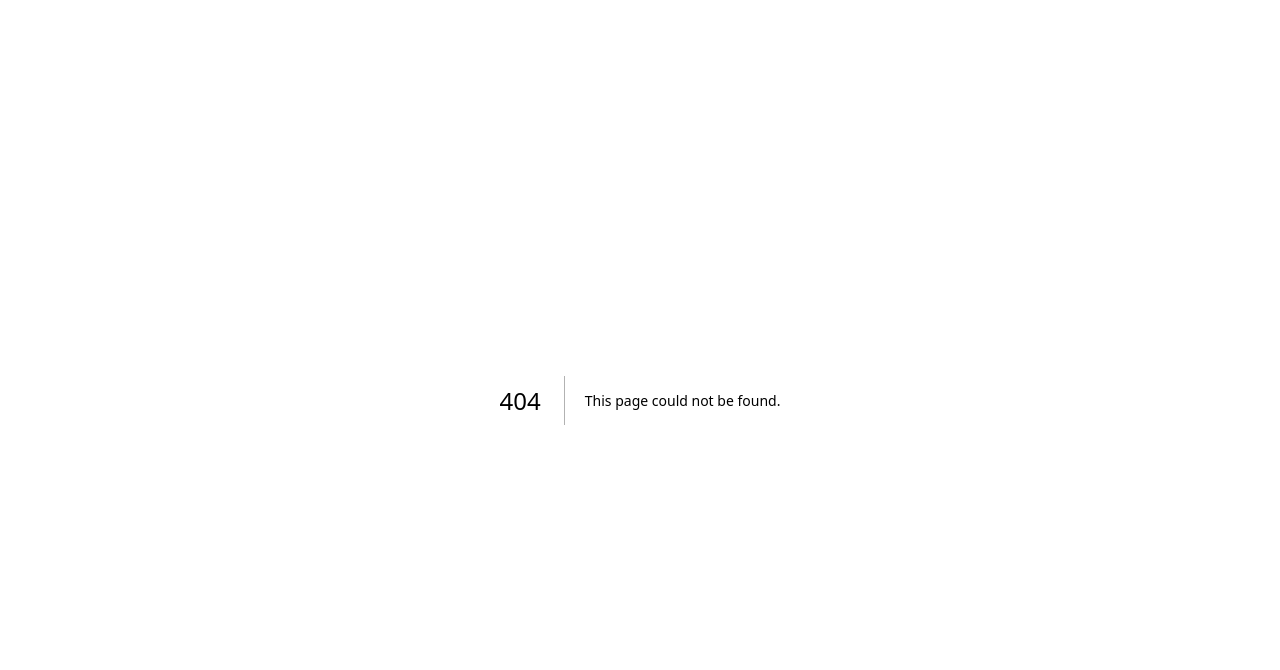
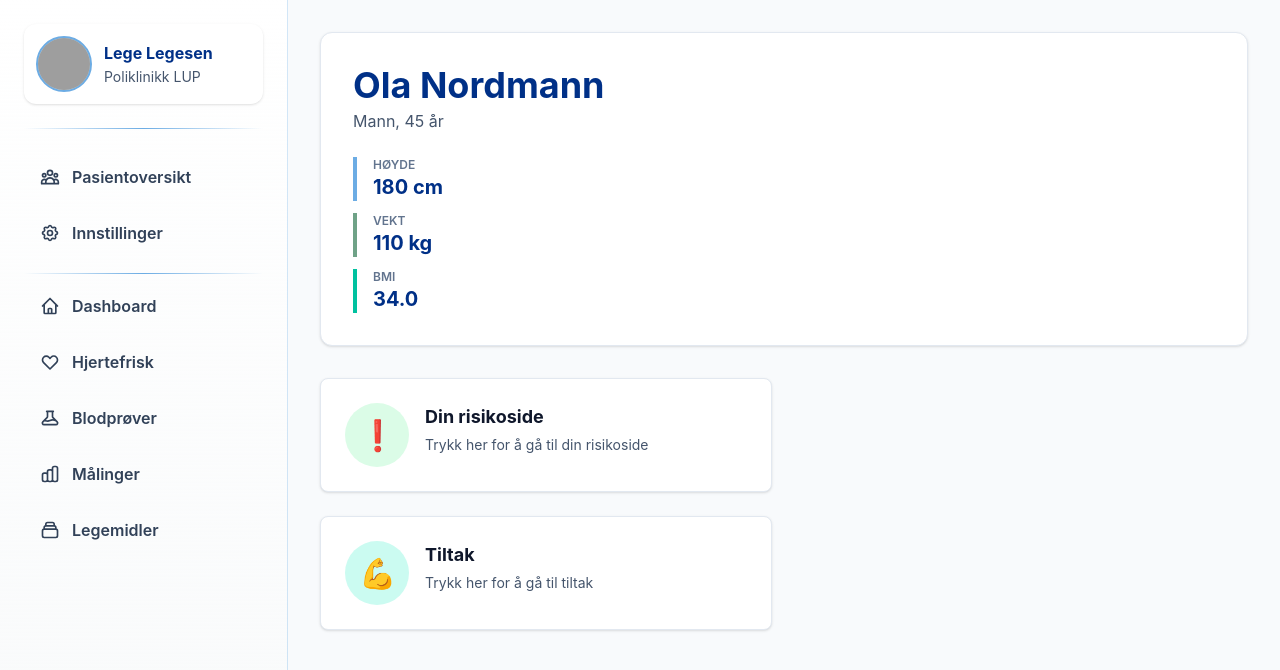
Before and after one commit to anjaiod/hjertefrisk, a Next.js app in the folder frontend/: page /pasient_dashboard in a window 1280 px wide. Before the commit this address had no page. Shown: the top 670 px of the page. Built offline with nearby package versions, Linux system fonts and the light colour scheme; grey boxes are pictures that could not be loaded.

Commit message:
feat: Dashboard page and link from startup
Created the patient dashboard page, containing existing components. Set up link from startup page to access the dashboard.

```diff
--- a/frontend/src/app/page.tsx
+++ b/frontend/src/app/page.tsx
@@ -1,10 +1,14 @@
 export default function Page() {
   return  (
-    <div>
+    <div className="flex flex-col gap-3 mt-4">
       <h1>Landingpage</h1>
       <a href="/dashboard/" className="text-brand-navy underline">
           Gå til Dashboard
         </a>
+
+        <a href="/pasient_dashboard" className="text-brand-navy underline">
+          Gå til Pasient Dashboard
+        </a>
     </div>
   );
 }
--- /dev/null
+++ b/frontend/src/app/pasient_dashboard/page.tsx
@@ -0,0 +1,61 @@
+import { PatientProfile } from "../../components/molecules/PatientProfile";
+import { SidebarNav } from "../../components/organisms/SidebarNav";
+// import { CalendarCard } from "../../components/molecules/CalendarCard";
+//import { ActivityList } from "../../components/molecules/ActivityList";
+//import { QuestionnaireList } from "../../components/molecules/QuestionnaireList";
+import { FeatureCard } from "../../components/atoms/FeatureCard";
+
+
+export default function PatientDashboardPage() {
+    // aktiviteter
+    const activities = [
+        {
+
+        },
+    ];
+
+  return (
+    <div className="flex">
+      <SidebarNav activePath="/pasient_dashboard" />
+
+      <main className="flex-1 bg-slate-50 p-8">
+        <div className="max-w-7xl mx-auto flex flex-col gap-8">
+
+          <div className="bg-white rounded-xl border border-slate-200 shadow-sm p-8">
+            <PatientProfile />
+          </div>
+
+          {/* Skal lage kalender boks og aktivitet liste
+          <div className="grid grid-cols-2 gap-6">
+            <CalendarCard />
+            <ActivityList activities={activities} />
+          </div>*/}
+
+          <div className="grid grid-cols-2 gap-6">
+
+            {/* Skal lage liste over spørreskjema
+            <QuestionnaireList />*/}
+
+            <div className="flex flex-col gap-6">
+              <FeatureCard
+                icon="❗️"
+                title="Din risikoside"
+                description="Trykk her for å gå til din risikoside"
+                iconBgColor="bg-green-100"
+              />
+
+              <FeatureCard
+                icon="💪"
+                title="Tiltak"
+                description="Trykk her for å gå til tiltak"
+                iconBgColor="bg-teal-100"
+              />
+            </div>
+
+          </div>
+
+        </div>
+      </main>
+    </div>
+  );
+}
```
